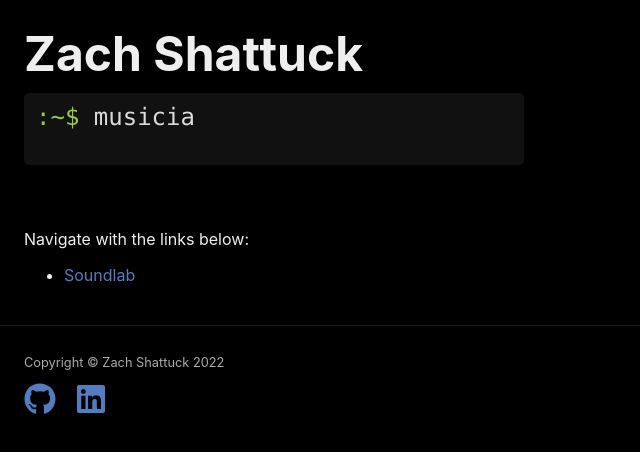
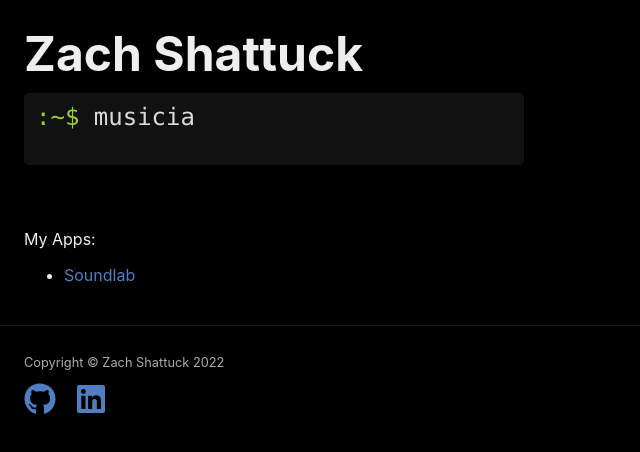
Before and after one commit to zachshattuck/zachs.dev, a Next.js app: page / in a window 1280 px wide. Shown: the top 452 px of the page, without its empty margins (0-640 px from the left). Built offline with nearby package versions, Linux system fonts and the light colour scheme.

Commit message:
Change nav text

```diff
--- a/pages/index.tsx
+++ b/pages/index.tsx
@@ -15,7 +15,7 @@ const Home: NextPage = () => {
       </Head>
       <Header />
       <main className={styles.main}>
-        <p>Navigate with the links below:</p>
+        <p>My Apps:</p>
         <ul>
           <li><a href="https://sound.zachs.dev/">Soundlab</a></li>
         </ul>
```
